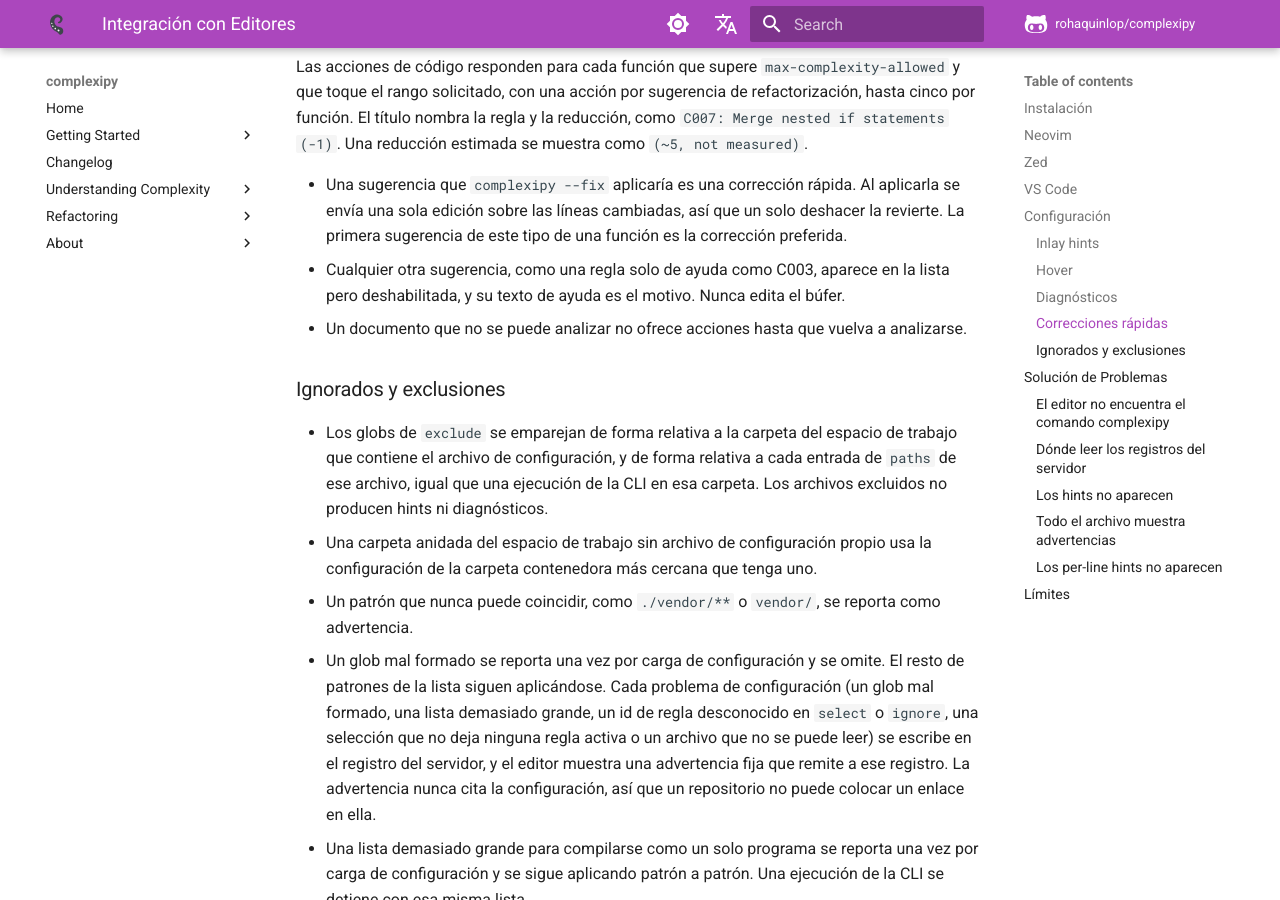
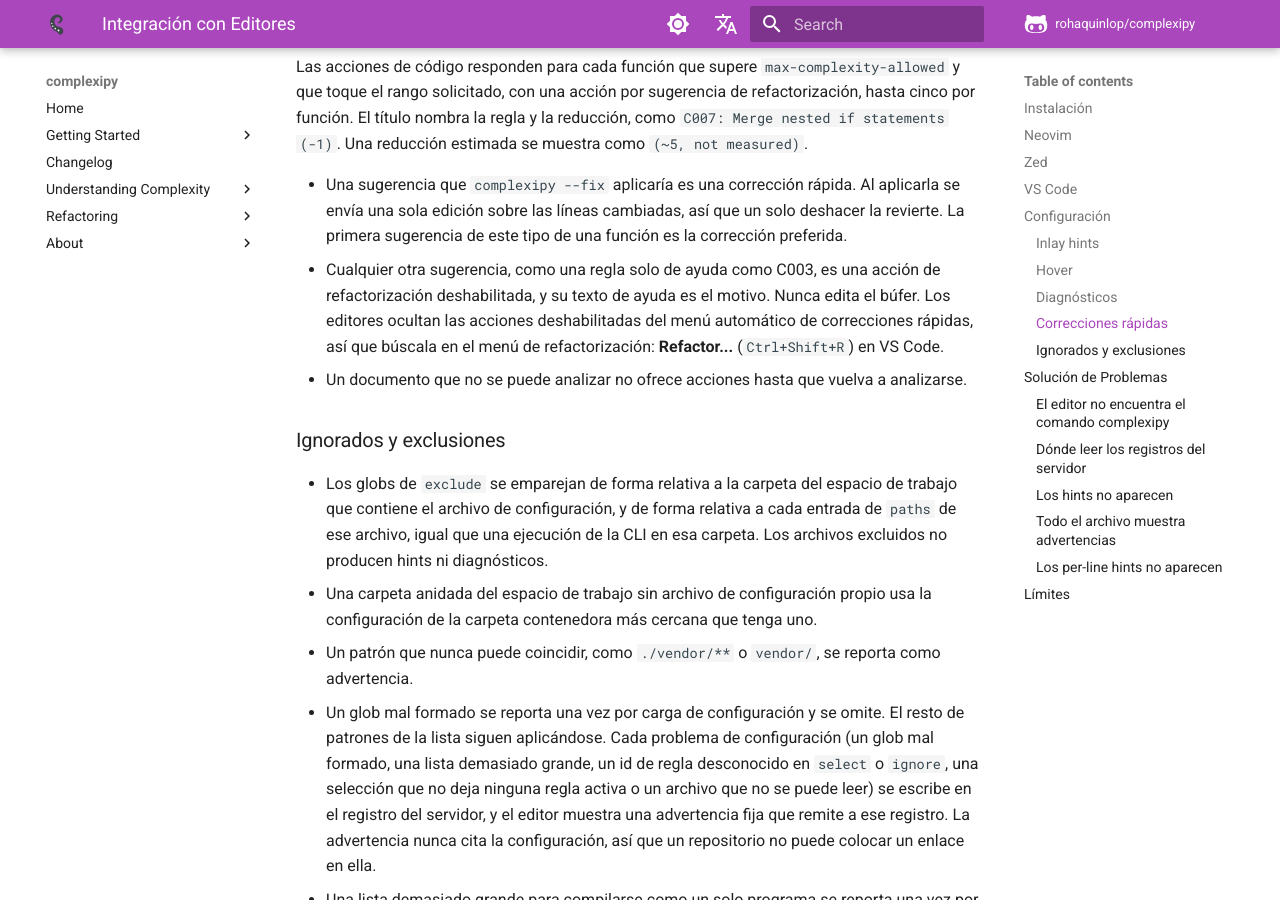
Before and after one commit to rohaquinlop/complexipy, an MkDocs documentation site: the page built from docs/es/editors.md, in a window 1280 px wide and 900 px high, scrolled down 6521 px. Built offline with MkDocs 1.6.1 and Material for MkDocs 9.7.7, drawn with Linux system fonts in a browser that asks for light colours; comment, search, counter and statistics services are not loaded.

```diff
--- a/docs/es/editors.md
+++ b/docs/es/editors.md
@@ -315,9 +315,11 @@ reducción estimada se muestra como `(~5, not measured)`.
   aplicarla se envía una sola edición sobre las líneas cambiadas, así que un
   solo deshacer la revierte. La primera sugerencia de este tipo de una función
   es la corrección preferida.
-- Cualquier otra sugerencia, como una regla solo de ayuda como C003, aparece
-  en la lista pero deshabilitada, y su texto de ayuda es el motivo. Nunca edita
-  el búfer.
+- Cualquier otra sugerencia, como una regla solo de ayuda como C003, es una
+  acción de refactorización deshabilitada, y su texto de ayuda es el motivo.
+  Nunca edita el búfer. Los editores ocultan las acciones deshabilitadas del
+  menú automático de correcciones rápidas, así que búscala en el menú de
+  refactorización: **Refactor...** (`Ctrl+Shift+R`) en VS Code.
 - Un documento que no se puede analizar no ofrece acciones hasta que vuelva a
   analizarse.
 
```
Also changed, not shown: CHANGELOG.md (+2 -2 lines), docs/editors.md (+4 -2 lines), docs/es/changelog.md (+2 -2 lines).
